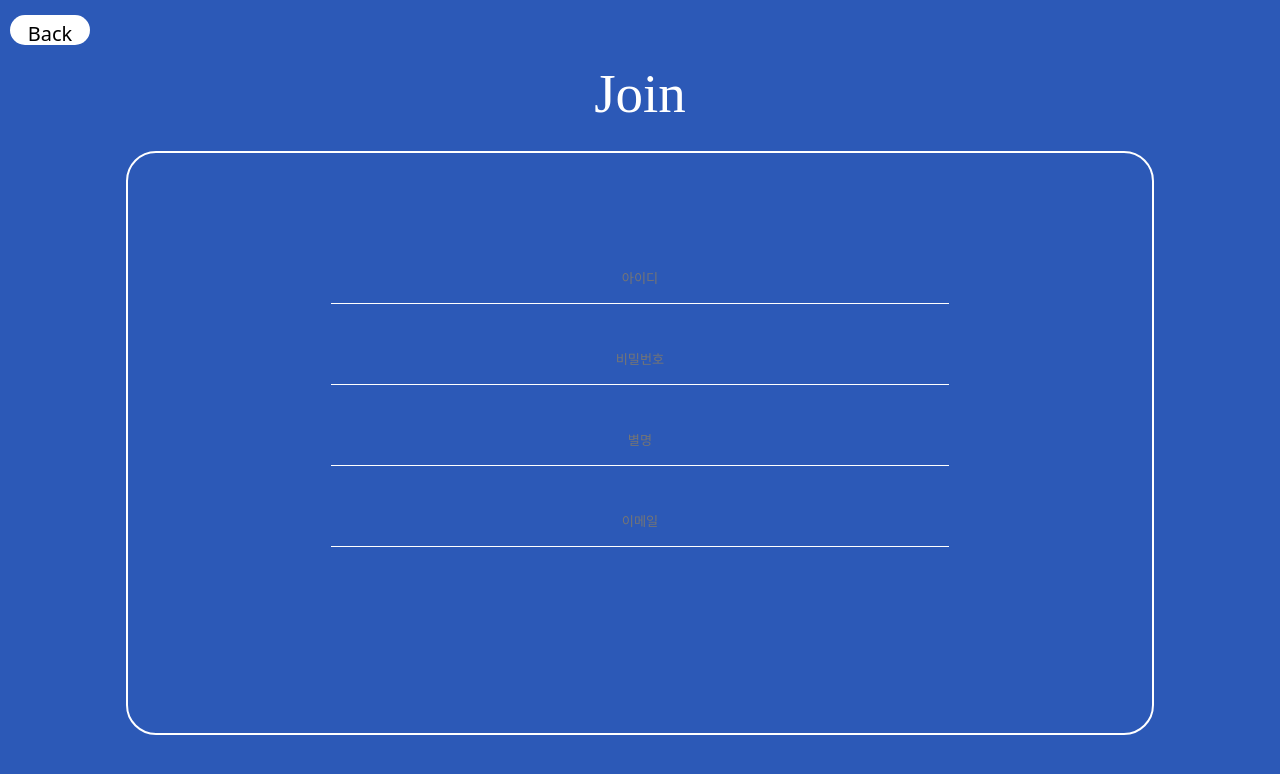
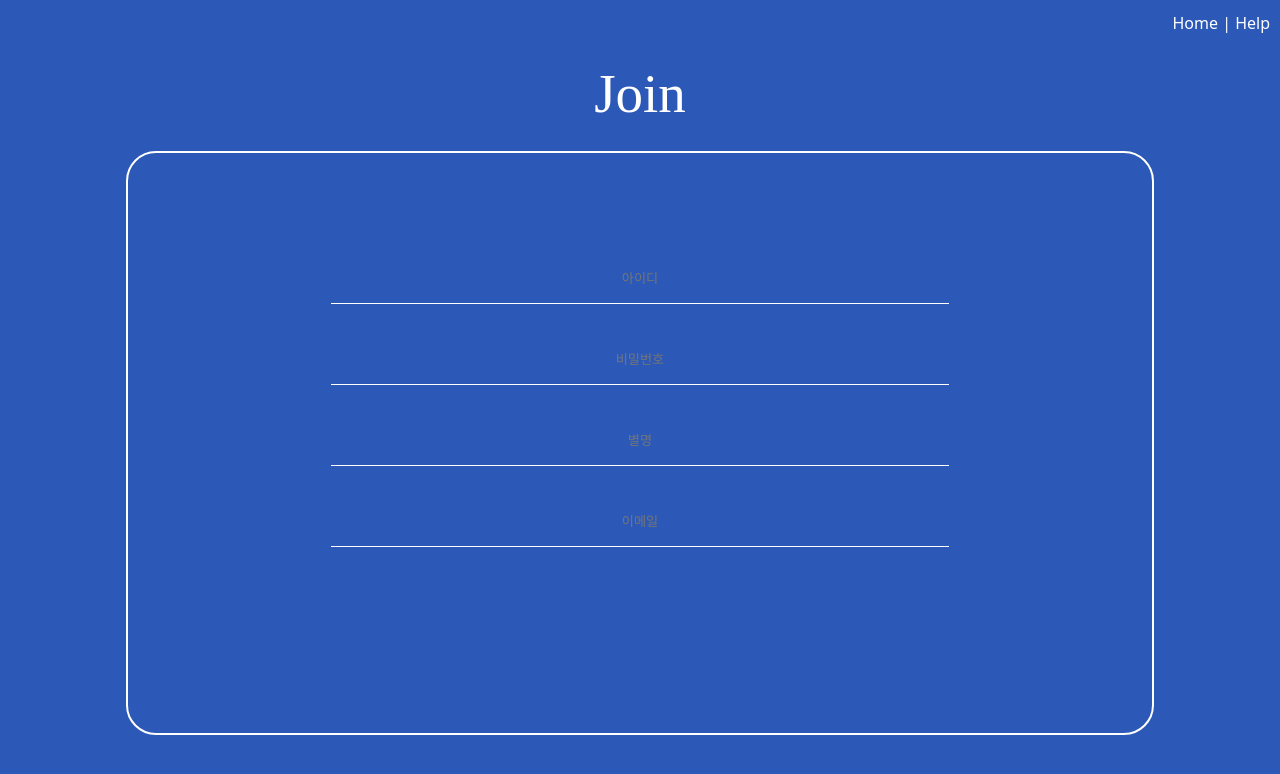
Before and after one commit to Myeongkook/draw, a React (Create React App) app in the folder nike-frontend/: page /join in a window 1280 px wide. Shown: the top 774 px of the page. Built offline with nearby package versions, Linux system fonts and the light colour scheme; a web font is replaced by a local one.

Commit message:
3/22 input입력시 화면 확대 안되도록 수정

```diff
--- a/nike-frontend/public/index.html
+++ b/nike-frontend/public/index.html
@@ -3,8 +3,9 @@
   <head>
     <meta charset="utf-8" />
     <link rel="icon" href="%PUBLIC_URL%/favicon.ico" />
-    <meta name="viewport" content="width=device-width, initial-scale=1" />
+    <meta name="viewport" content="width=device-width, initial-scale=1, user-scalable=no, maximum-scale=1,width=device-width" />
     <meta name="theme-color" content="#000000" />
+    <meta name="apple-mobile-web-app-capable" content="yes" />
     <meta
       name="description"
       content="Web site created using create-react-app"
--- a/nike-frontend/src/css/Join.css
+++ b/nike-frontend/src/css/Join.css
@@ -11,18 +11,12 @@
 .Join .header {
   position: absolute;
   top: 15px;
-  left: 10px;
+  right: 10px;
+  color: white;
 }
-.Join .header input {
-  width: 80px;
-  padding: 5px 5px;
-  outline: 0;
-  background: white;
-  border-radius: 25px;
-  border: none;
-  font-size: 20px;
-  height: 30px;
-  text-align: center;
+
+.Join .header a {
+  display: inline;
 }
 
 .Join .logo {
--- a/nike-frontend/src/index.css
+++ b/nike-frontend/src/index.css
@@ -214,18 +214,11 @@ a:active {
 .Login .header {
   position: absolute;
   top: 15px;
-  right: 15px;
+  right: 10px;
+  color: white;
 }
-.Login .header input {
-  width: 80px;
-  padding: 5px 5px;
-  outline: 0;
-  background: white;
-  border-radius: 25px;
-  border: none;
-  font-size: 20px;
-  height: 30px;
-  text-align: center;
+.Login .header a {
+  display: inline;
 }
 
 .Login .footer {
@@ -251,7 +244,7 @@ a:active {
 }
 
 .App .Home .content {
-  margin-top: 50px;
+  margin-top: 30px;
   width: 100%;
   height: 90%;
   background-color: whitesmoke;
--- a/nike-frontend/src/pages/Join.js
+++ b/nike-frontend/src/pages/Join.js
@@ -1,11 +1,12 @@
 import React from 'react';
 import '../css/Join.css';
+import { Link } from 'react-router-dom';
 
 const Join = () => {
   return (
     <div className="Join">
       <div className="header">
-        <input type="button" value="Back" onClick={console.log('back')}></input>
+        <Link to="/">Home</Link> | <Link to="/help">Help</Link>
       </div>
       <div className="logo">Join</div>
       <div className="form">
--- a/nike-frontend/src/pages/Login.js
+++ b/nike-frontend/src/pages/Login.js
@@ -1,6 +1,6 @@
 import axios from 'axios';
 import { useState } from 'react';
-import { useNavigate } from 'react-router-dom';
+import { useNavigate, Link } from 'react-router-dom';
 import { AiOutlineCheckCircle } from 'react-icons/ai';
 
 function Login() {
@@ -13,19 +13,16 @@ function Login() {
       : setUserPw(e.target.value);
   };
 
-  const createAccount = () => {
-    navigate('/join');
-  };
-
   const alertTest = (e) => {
     e.target.classList.toggle('clicked');
   };
 
   const callLoginApi = (e) => {
     e.preventDefault();
+    navigate('/home');
     axios({
       method: 'POST',
-      url: 'http://127.0.0.1:8080/api/login',
+      url: 'http://localhost:8080/api/login',
       data: {
         id: userId,
         pw: userPw,
@@ -41,7 +38,7 @@ function Login() {
   return (
     <div className="Login">
       <div className="header">
-        <input type="button" value="Create" onClick={createAccount}></input>
+        <Link to="/join">Create</Link> | <Link to="/help">Help</Link>
       </div>
       <div className="logo">Untitled App</div>
       <div className="login-form">
```
